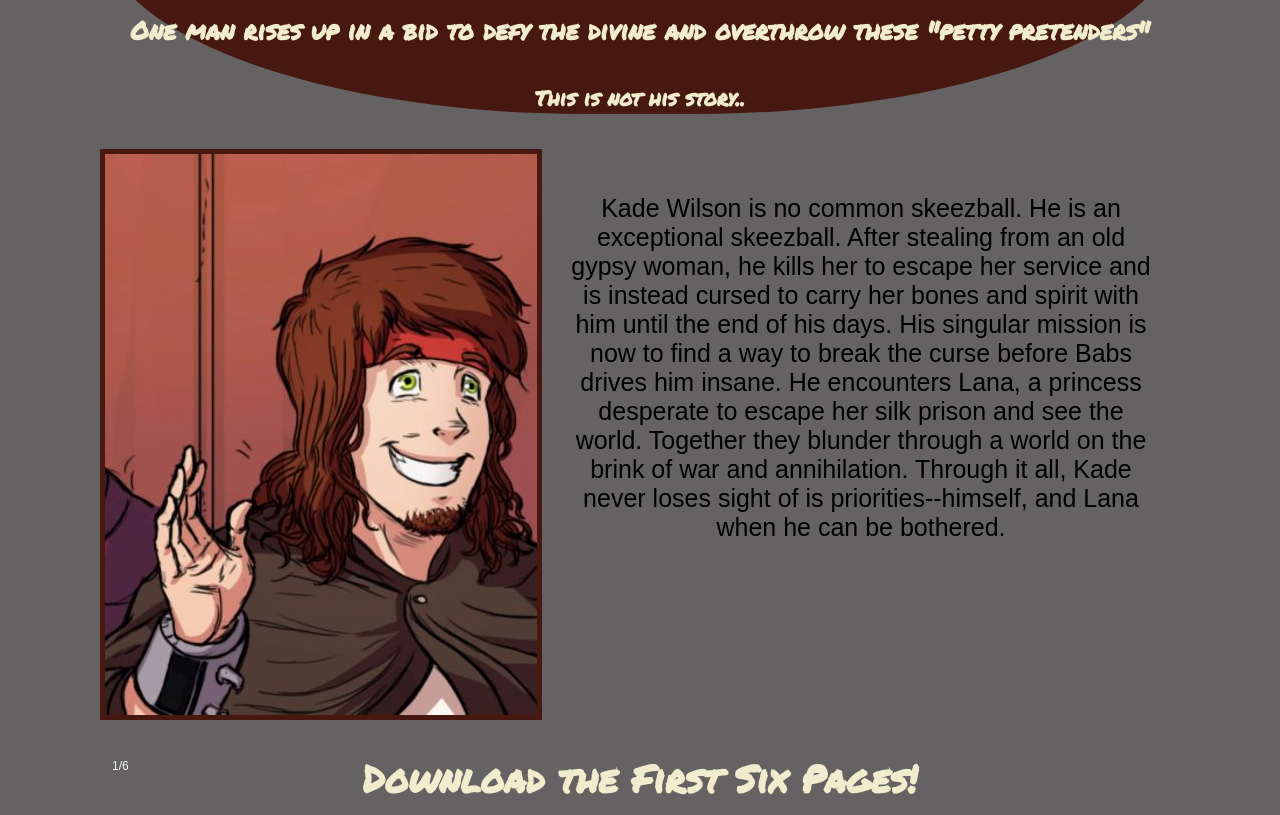
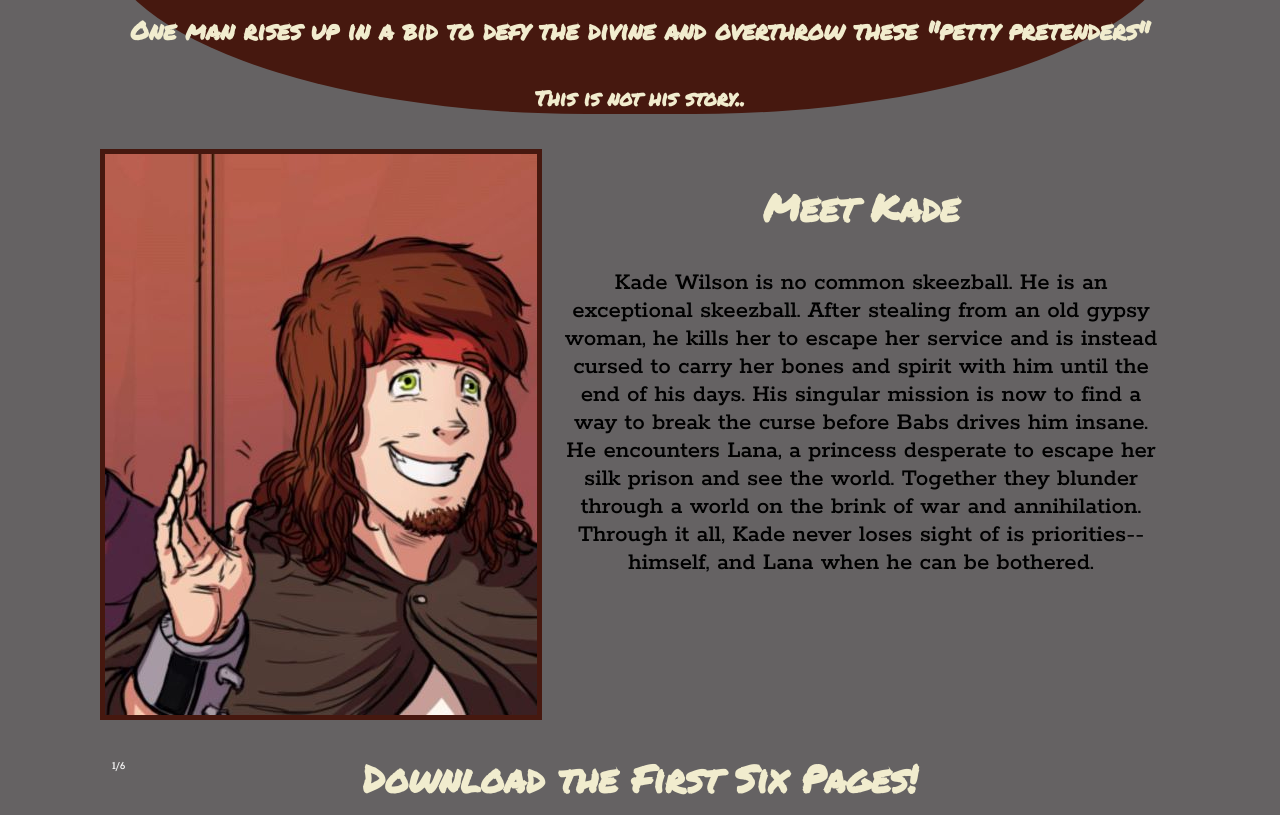
Before and after one commit to podunksarmy/wdd130, a plain HTML site: page atomcomics/chronks.html in a window 1280 px wide. Shown: the part 570-1385 px from the top of the page. Drawn offline with Linux system fonts and the light colour scheme; a web font is replaced by a local one.

Commit message:
keep trying

```diff
--- a/atomcomics/chronks.html
+++ b/atomcomics/chronks.html
@@ -1,12 +1,6 @@
 <!DOCTYPE html>
 <html lang="en">
 <head>
-    <meta charset="UTF-8">
-    <meta http-equiv="X-UA-Compatible" content="IE=edge">
-    <meta name="viewport" content="width=device-width, initial-scale=1.0">
-    <link rel="stylesheet" href="styles/styles.css">
-    <title>Iron Atom Studios</title>
-</head>
     <style>
         body {
           font-family: Arial;
@@ -103,6 +97,12 @@ img {
           opacity: 1;
         }
         </style>
+    <meta charset="UTF-8">
+    <meta http-equiv="X-UA-Compatible" content="IE=edge">
+    <meta name="viewport" content="width=device-width, initial-scale=1.0">
+    <link rel="stylesheet" href="styles/styles.css">
+    <title>Iron Atom Studios</title>
+</head>
 <body id="chronks_page">
     <header>
         <a id="logo_link" href="index.html">
@@ -131,6 +131,7 @@ img {
             <h5 class="chronks_intro">This is not his story..</h5>
         </section>
         <article id="intro_to_kade">
+                <h2 id="kade_title">Meet Kade</h2>
                 <p id="kade_p">
                     Kade Wilson is no common skeezball.  He is an exceptional skeezball.  After stealing from an old gypsy woman, he kills her to escape her service and is instead cursed to carry her bones and spirit with him until the end of his days.  His singular mission is now to find a way to break the curse before Babs drives him insane.  He encounters Lana, a princess desperate to escape her silk prison and see the world.  Together they blunder through a world on the brink of war and annihilation.  Through it all, Kade never loses sight of is priorities--himself, and Lana when he can be bothered.
                 </p>
--- a/atomcomics/styles/styles.css
+++ b/atomcomics/styles/styles.css
@@ -186,12 +186,18 @@ footer a {
 }
 #kade_p {
     grid-column: 2/3;
+    grid-row: 1/2;
     padding: 20px;
+    margin-top: 100px;
 }
 #kade_pic {
     grid-column: 1/2;
     grid-row: 1/2;
     border: 5px solid #46180fff;
+}
+#kade_title {
+    grid-column: 2/3;
+    grid-row: 1/2;
 }
 
 
```
Lines whose indentation alone changed are shown as unchanged.
